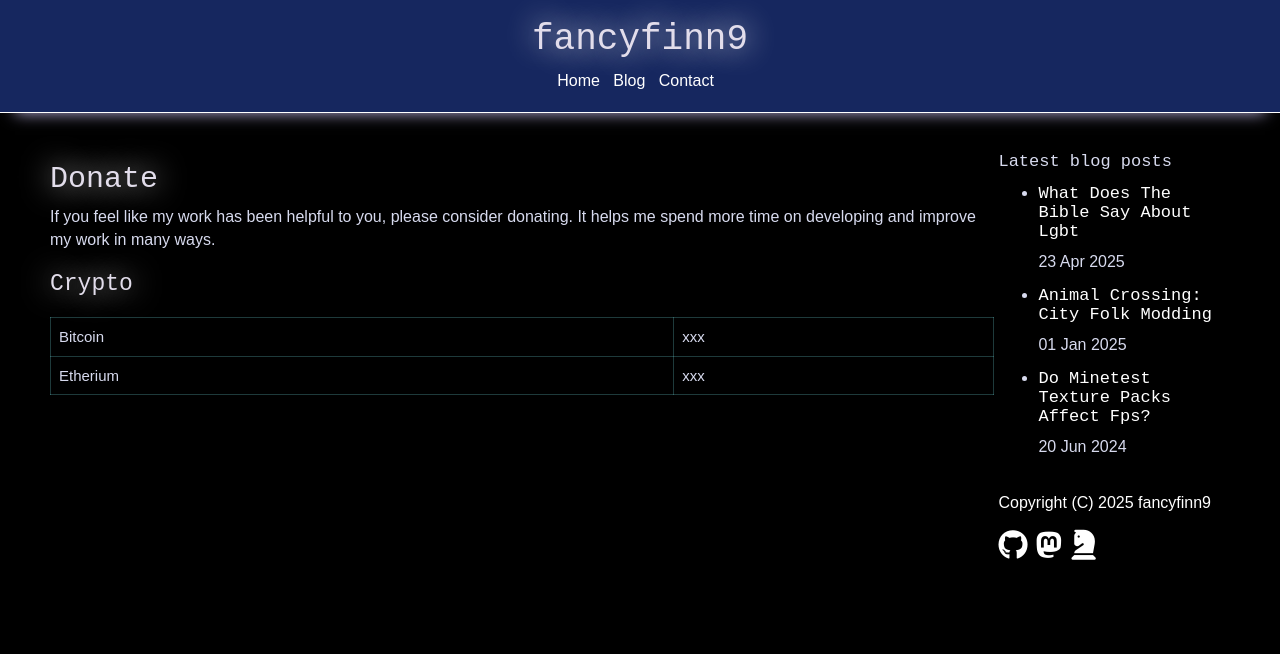
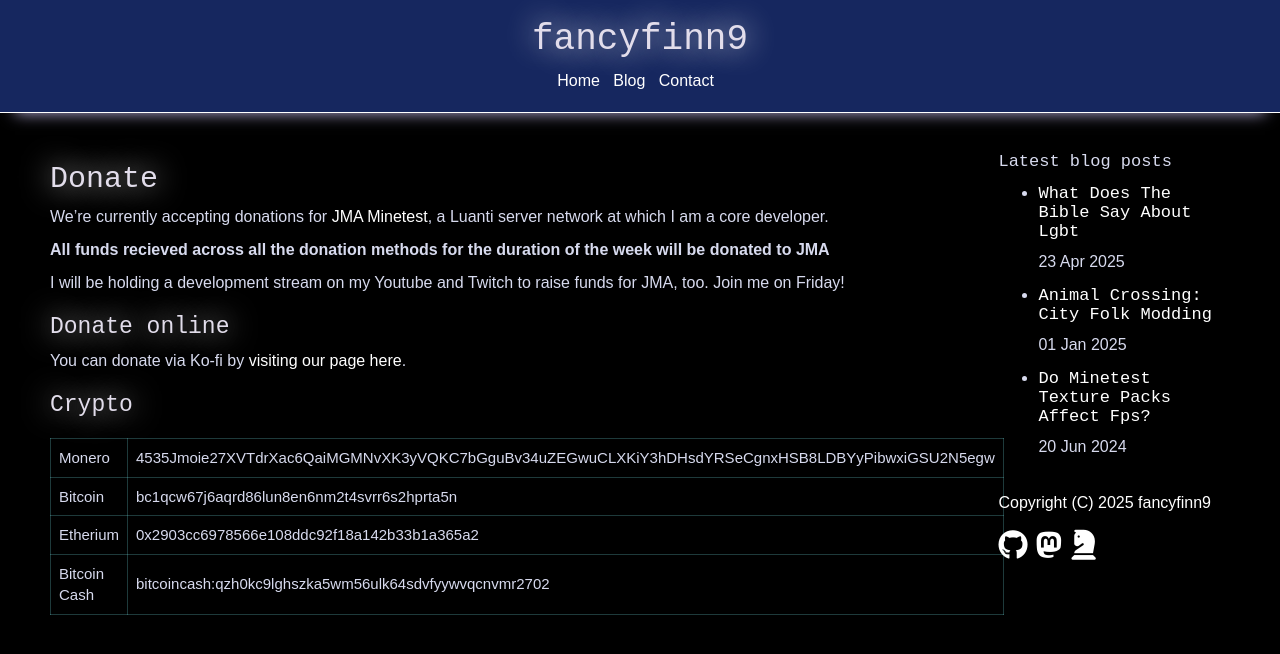
Before and after one commit to fancyfinn9/fancyfinn9.github.io, a Jekyll site: the page built from donate.md, in a window 1280 px wide. Shown: the top 654 px of the page. Built offline with Jekyll 4.4.1, drawn with Linux system fonts in a browser that asks for light colours.

Commit message:
Update donate page

```diff
--- a/donate.md
+++ b/donate.md
@@ -6,9 +6,20 @@ layout: default
 
 ## Donate
 
-If you feel like my work has been helpful to you, please consider donating. It helps me spend more time on developing and improve my work in many ways.
+<!--If you feel like my work has been helpful to you, please do consider donating! It helps me out a ton and means I can spend more time creating awesome stuff-->
+We're currently accepting donations for [JMA Minetest](https://ctf.jma-sig.de), a Luanti server network at which I am a core developer.
+
+**All funds recieved across all the donation methods for the duration of the week will be donated to JMA**
+
+I will be holding a development stream on my Youtube and Twitch to raise funds for JMA, too. Join me on Friday!
+
+### Donate online
+
+You can donate via Ko-fi by [visiting our page here](https://ko-fi.com/mpetrovic2024).
 
 ### Crypto
 
-| Bitcoin | xxx |
-| Etherium | xxx |
+| Monero | 4535Jmoie27XVTdrXac6QaiMGMNvXK3yVQKC7bGguBv34uZEGwuCLXKiY3hDHsdYRSeCgnxHSB8LDBYyPibwxiGSU2N5egw |
+| Bitcoin | bc1qcw67j6aqrd86lun8en6nm2t4svrr6s2hprta5n |
+| Etherium | 0x2903cc6978566e108ddc92f18a142b33b1a365a2 |
+| Bitcoin Cash | bitcoincash:qzh0kc9lghszka5wm56ulk64sdvfyywvqcnvmr2702 |
```
